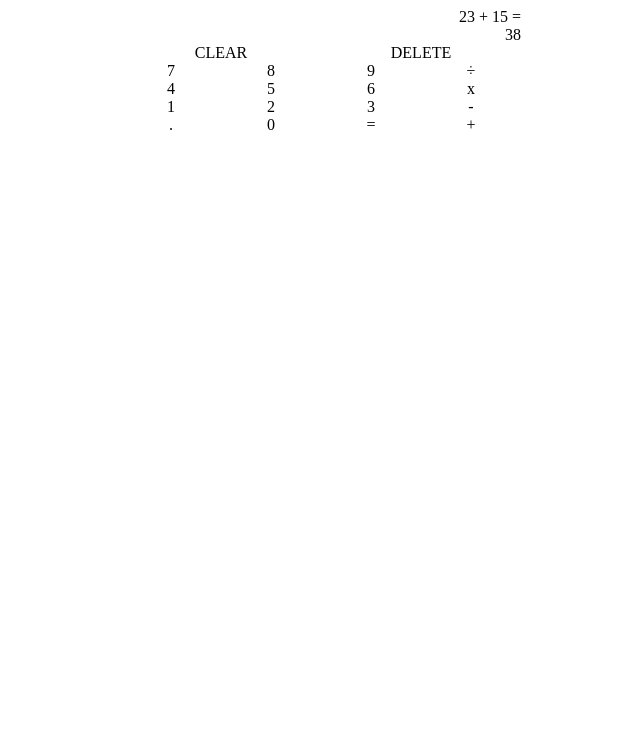
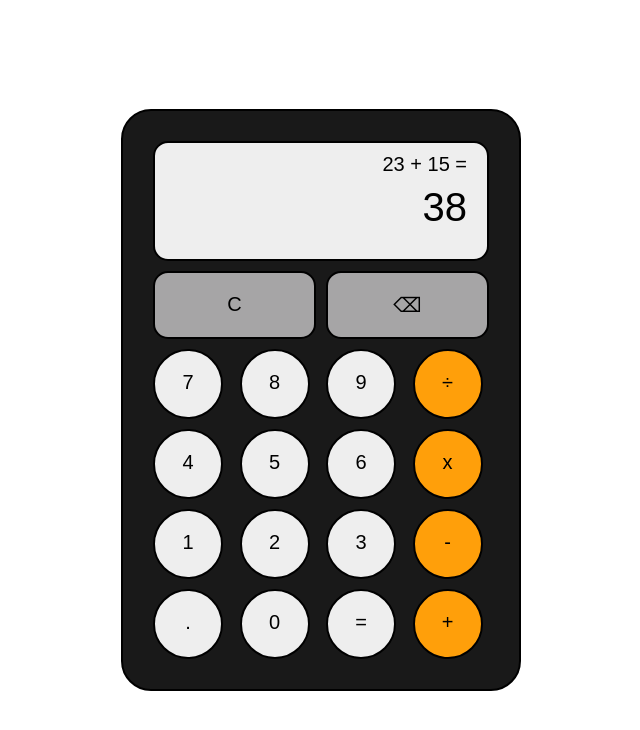
Before and after one commit to Michael-Baas/odin-calculator, a plain HTML site: page index.html in a window 1280 px wide. Shown: the whole page, without its empty margins (319-959 px from the left). Drawn offline with Linux system fonts and the light colour scheme.

Commit message:
Update styles

```diff
--- a/index.html
+++ b/index.html
@@ -14,8 +14,8 @@
             <span data-current-operand>38</span>
         </div>
         <div class="big-buttons">
-            <span data-clear >CLEAR</span>
-            <span data-delete >DELETE</span>
+            <span data-clear class="span-two">C</span>
+            <span data-delete class="span-two" >&#9003;</span>
         </div>
         <div class="button-container">
             <span data-number >7</span>
--- a/styles.css
+++ b/styles.css
@@ -1,15 +1,46 @@
+*, *::before, *::after {
+    box-sizing: border-box;
+    padding: 0;
+    margin: 0;
+}
+
 body {
     display: flex;
     justify-content: center;
     align-items: center;
     font-size: 1.6rem;
+    height: 100vh;
+    font-family: sans-serif;
 }
 html {
     font-size: 62.5%;
 }
 
+.big-buttons span,
+.button-container span,
+.output-container,
+.calculator-container {
+    border-radius: 1.5rem;
+}
+
+.button-container span, .span-two , .output-container, .calculator-container{
+    border: .2rem solid #000;
+    padding: 2rem;
+}
+
 .calculator-container{
     width: 400px;
+    display: grid;
+    background-color:rgba(0, 0, 0, .9);
+    padding: 3rem;
+    border-radius: 3rem;
+}
+
+.calculator-container,
+.button-container,
+.big-buttons {
+    gap: 1rem;
+    font-size: 2rem;
 }
 
 .big-buttons{
@@ -19,6 +50,12 @@ html {
     text-align: center;
 }
 
+.button-container span {
+    border-radius: 100%;
+    height: 7rem;
+    width: 7rem;
+}
+
 .button-container {
     display: grid;
     grid-template-columns: repeat(4, 1fr);
@@ -26,9 +63,50 @@ html {
     text-align: center;
 }
 
+
 .output-container {
-    display: grid;
     grid-template-rows:repeat(2, 1fr);
     grid-template-columns: repeat(1, 1fr);
     text-align: right;
+    padding: 1rem 2rem;
+    word-wrap: break-word;
+    word-break: break-all;
 }
+
+span[data-previous-operand]{
+    min-height: 3.2rem;
+    font-size: 2rem;
+    display: block;
+}
+
+span[data-current-operand]{
+    min-height: 6.4rem;
+    font-size: 4rem;
+    display: block
+}
+
+.output-container,
+.button-container span {
+    background-color: #eee;
+}
+
+.button-container span:hover {
+    background-color: #ddd;
+}
+
+.big-buttons span {
+    background-color: rgb(166,	165,	166);
+}
+
+.big-buttons span:hover {
+    background-color: rgb(130, 130, 130);
+}
+
+
+span[data-operator]{
+    background-color: rgb(255,	159,10);
+}
+
+span[data-operator]:hover {
+    background-color: rgb(229, 141, 8);
+}
```
